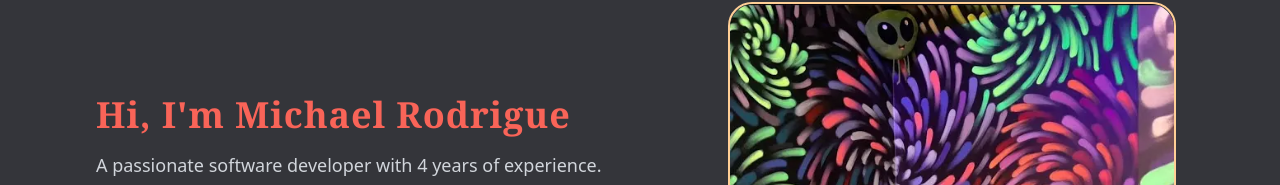
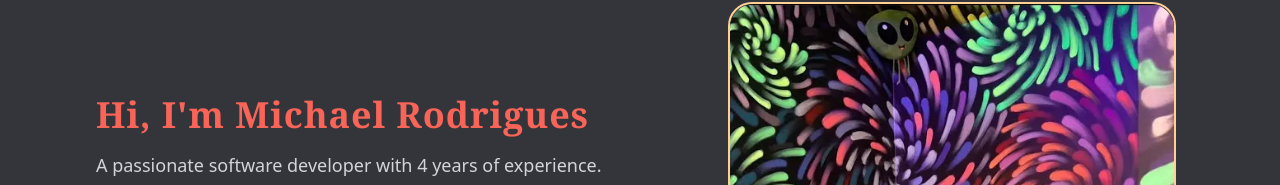
Before and after one commit to michaelrodriguess/michael-dev, a Next.js app: page / in a window 1280 px wide. Shown: the part 134-319 px from the top of the page. Built offline with nearby package versions, Linux system fonts and the light colour scheme.

Commit message:
fix: title h1

```diff
--- a/src/app/page.tsx
+++ b/src/app/page.tsx
@@ -48,7 +48,7 @@ export default function Home() {
           <div className="container mx-auto px-4 flex flex-col md:flex-row items-center">
             <div className="md:w-1/2 md:pr-4 mb-4 md:mb-0 p-20 pt-5 ">
               <h2 className="text-4xl font-extrabold mb-4 text-[#F96458] tracking-wide font-serif">
-              Hi, I&apos;m Michael Rodrigue
+              Hi, I&apos;m Michael Rodrigues
               </h2>
               <p className="text-lg mb-6 leading-relaxed text-gray-300 font-light">
                 A passionate software developer with 4 years of experience. Driven by curiosity and fueled by caffeine, I love turning ideas into reality. Whether it&apos;s crafting efficient code or solving complex problems, my goal is to create impactful digital experiences.
```
